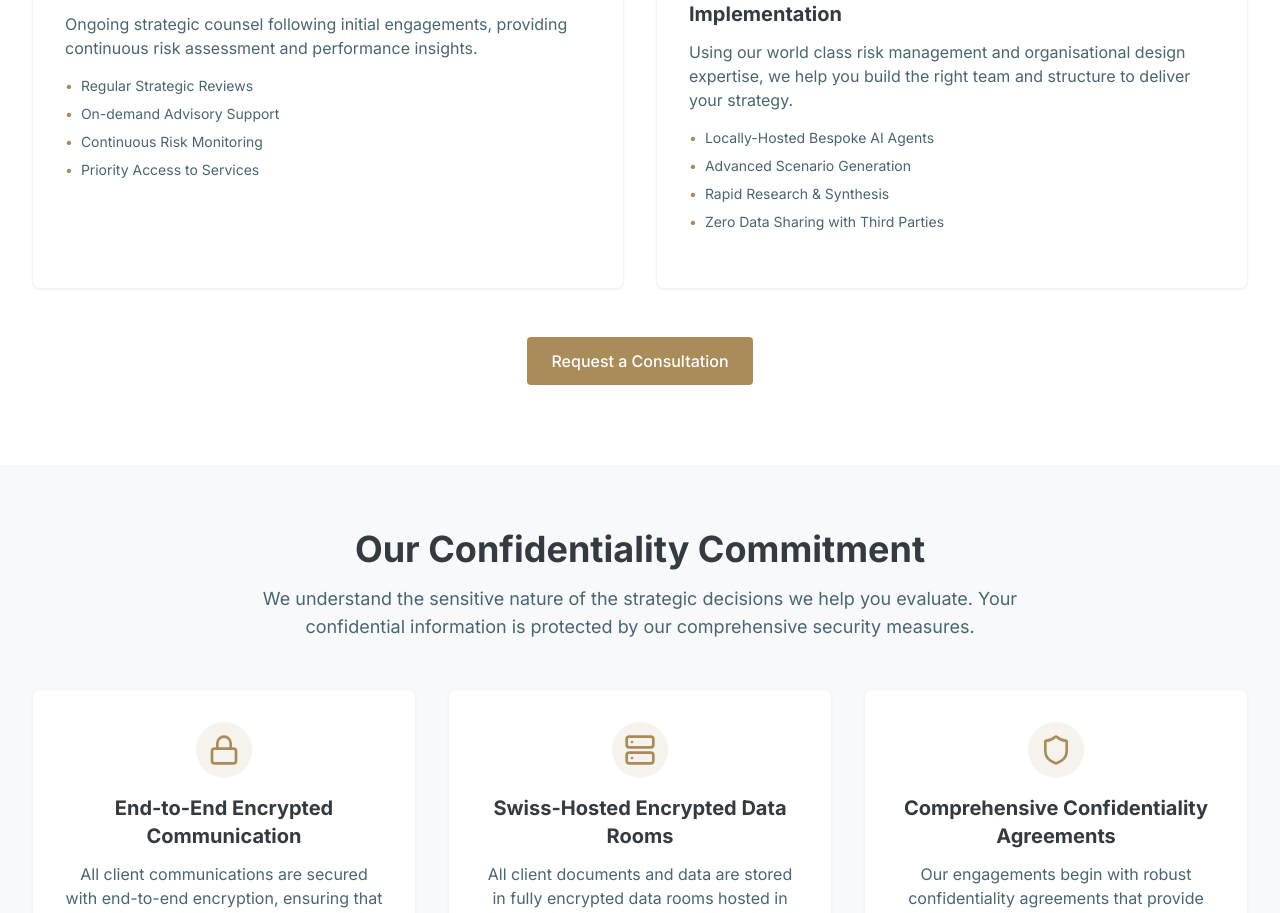
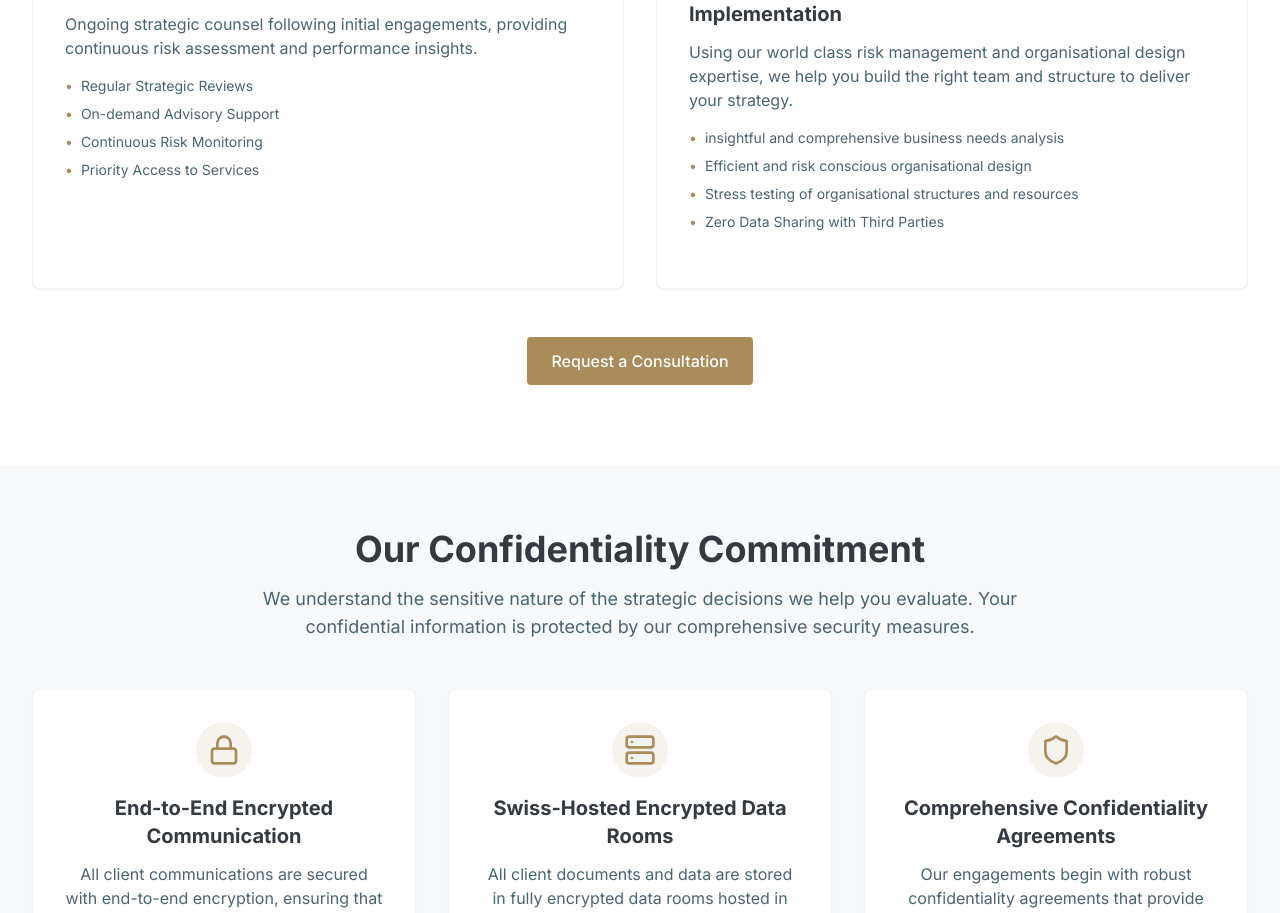
Before and after one commit to MarentisLabs/Marentis_Labs_Website, a React (Vite) app: page /services in a window 1280 px wide. Shown: the part 1163-2076 px from the top of the page. Built offline with nearby package versions, Linux system fonts and the light colour scheme.

Commit message:
Update features for 'Risk Conscious Organisational Design & Implementation' service

```diff
--- a/src/components/Services.tsx
+++ b/src/components/Services.tsx
@@ -21,7 +21,7 @@ export const Services = () => {
     title: 'Risk Conscious Organisational Design & Implementation',
     description: 'Using our world class risk management and organisational design expertise, we help you build the right team and structure to deliver your strategy.',
     icon: <TrendingUpIcon size={32} className="text-[#a98c5a]" />,
-    features: ['Locally-Hosted Bespoke AI Agents', 'Advanced Scenario Generation', 'Rapid Research & Synthesis', 'Zero Data Sharing with Third Parties']
+    features: ['insightful and comprehensive business needs analysis', 'Efficient and risk conscious organisational design', 'Stress testing of organisational structures and resources', 'Zero Data Sharing with Third Parties']
   }];
   return <section id="services" className="py-20 bg-white">
       <div className="max-w-7xl mx-auto px-4 sm:px-6 lg:px-8">
```
